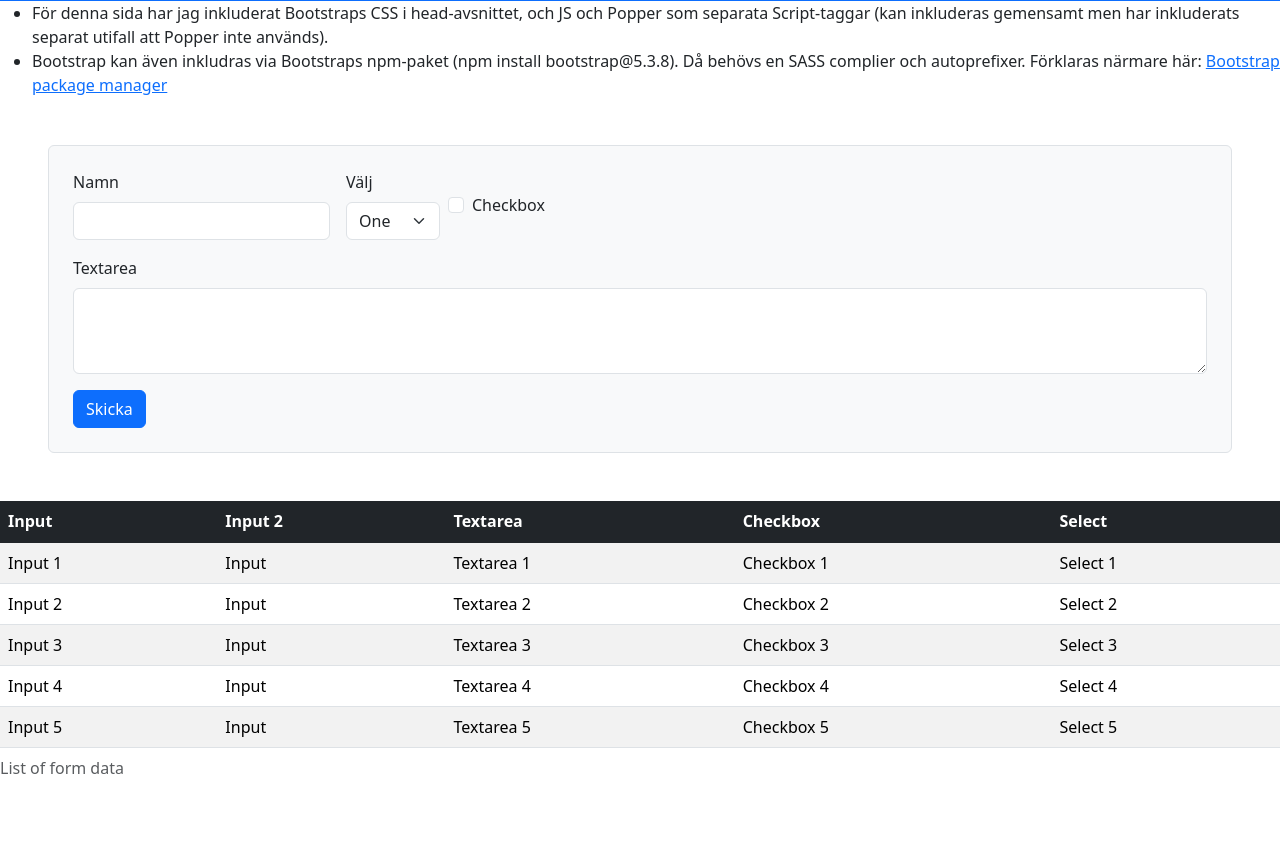
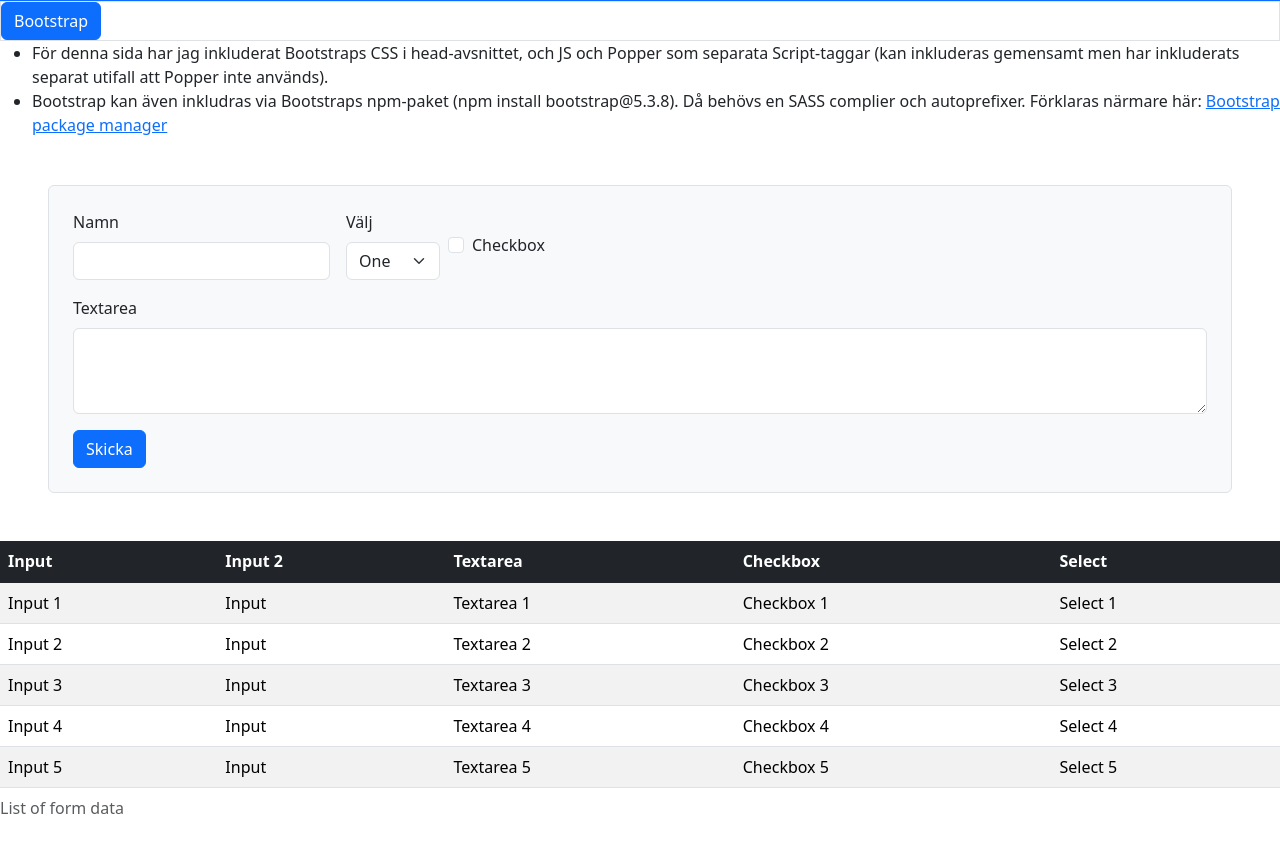
Before and after one commit to gustafsson96/laboration1-dt193g, a plain HTML site: page bootstrap.html in a window 1280 px wide. Shown: the part 55-899 px from the top of the page. Before the commit the page ends 859 px from the top, so only its background shows below. Drawn offline with nearby package versions, Linux system fonts and the light colour scheme.

Commit message:
Create button linking to Bootstrap webpage

```diff
--- a/bootstrap.html
+++ b/bootstrap.html
@@ -37,6 +37,12 @@
             </div>
         </div>
     </nav>
+
+    <!-- Button to Bootstrap webpage -->
+    <div class="border">
+        <a href="https://getbootstrap.com/" class="btn btn-primary" target="_blank">Bootstrap</a>
+    </div>
+
     <ul>
         <li>För denna sida har jag inkluderat Bootstraps CSS i head-avsnittet, och JS och Popper som separata
             Script-taggar
```
